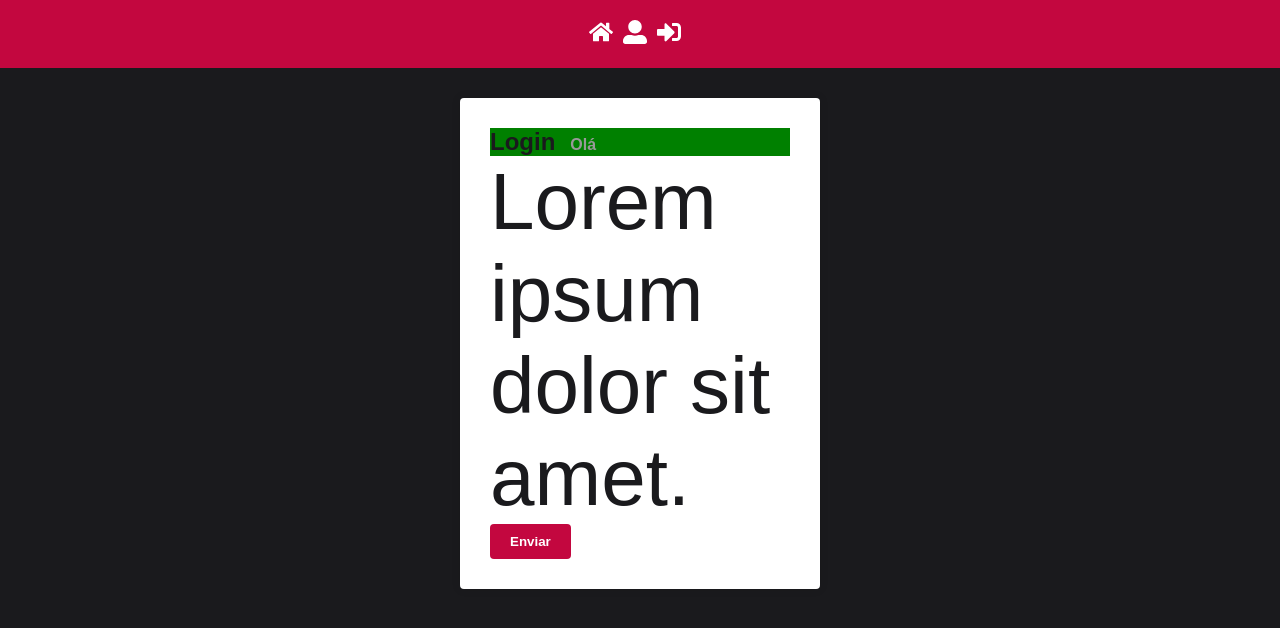
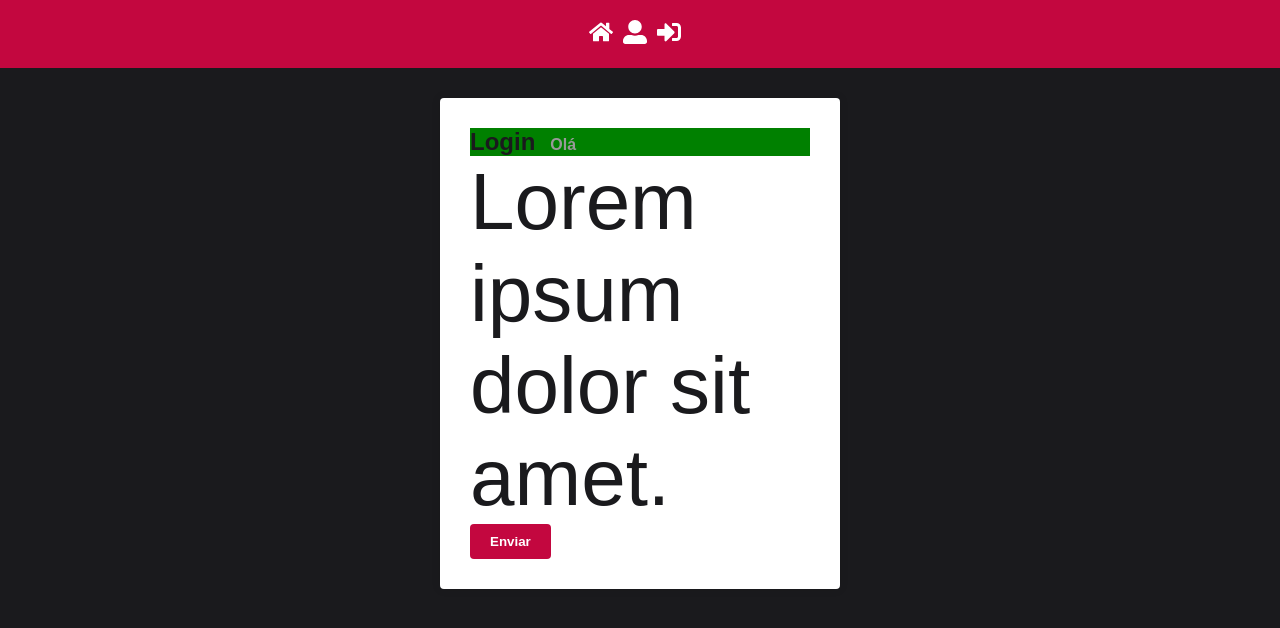
Before and after one commit to 25Das/cursojs, a React (Create React App) app in the folder React/react-base/: page / in a window 1280 px wide. Shown: the top 628 px of the page. Built offline with nearby package versions, Linux system fonts and the light colour scheme.

Commit message:
Fix Container width.

```diff
--- a/React/react-base/src/styles/GlobalStyles.js
+++ b/React/react-base/src/styles/GlobalStyles.js
@@ -41,7 +41,7 @@ export default createGlobalStyle`
 `;
 
 export const Container = styled.section`
-	max-width: 360px;
+	max-width: 400px;
 	background: #fff;
 	margin: 30px auto;
 	padding: 30px;
```
